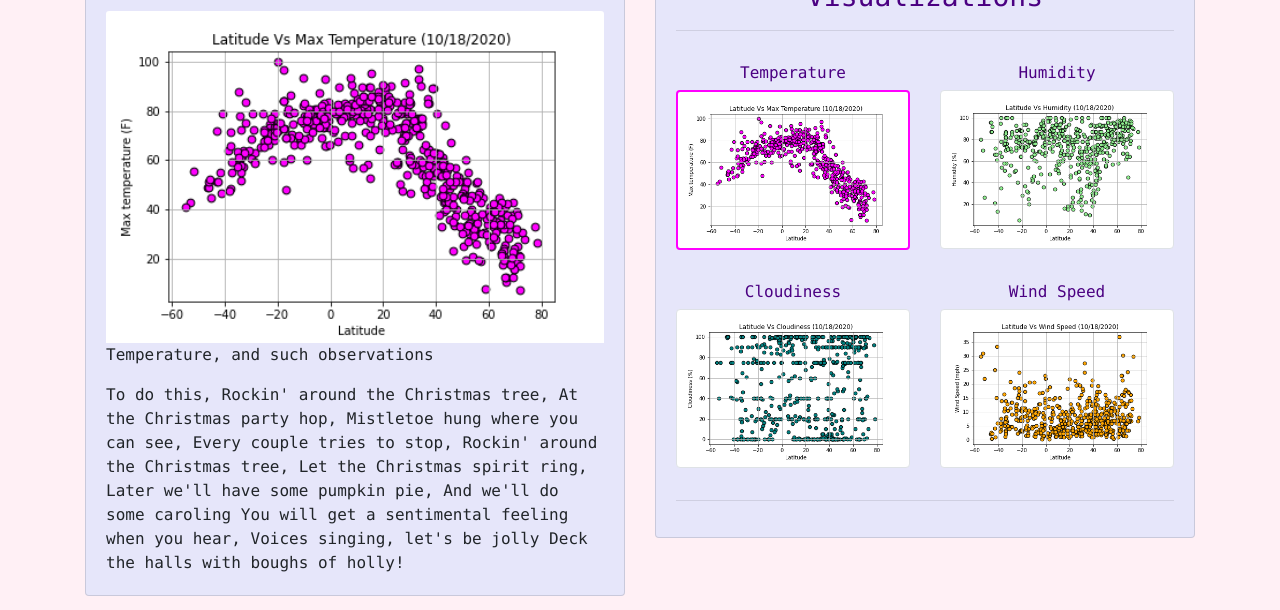
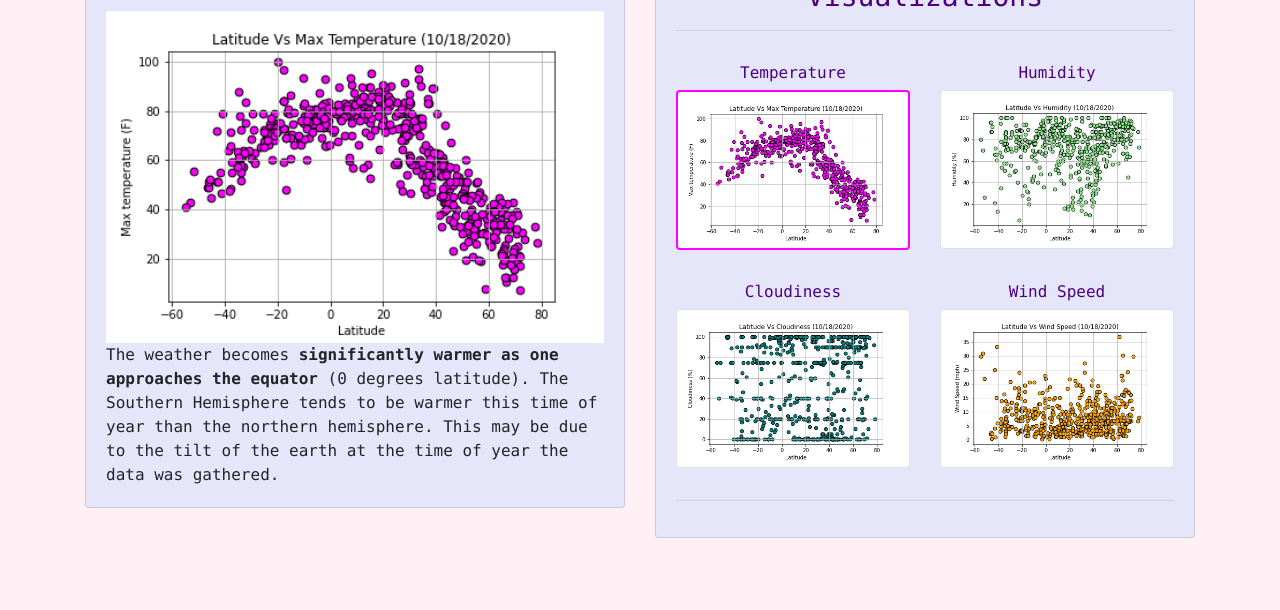
Before and after one commit to celeste1030/Web-Design-Challenge, a plain HTML site: page xtemp.html in a window 1280 px wide. Shown: the part 190-800 px from the top of the page. Drawn offline with nearby package versions, Linux system fonts and the light colour scheme.

Commit message:
analysis to xtemp

```diff
--- a/xtemp.html
+++ b/xtemp.html
@@ -32,8 +32,8 @@
     <div id="navbarNavDropdown" class="navbar-collapse collapse">
       <ul class="navbar-nav ml-auto">
         <li class="nav-item dropdown">
-              <a class="nav-link dropdown-toggle" id="navbarDropdownMenuLink" data-toggle="dropdown"
-              aria-haspopup="true" aria-expanded="false" href="#">
+          <a class="nav-link dropdown-toggle" id="navbarDropdownMenuLink" data-toggle="dropdown" aria-haspopup="true"
+            aria-expanded="false" href="#">
             Plots (x = ...)
           </a>
           <div class="dropdown-menu" aria-labelledby="navbarDropdownMenuLink">
@@ -61,14 +61,13 @@
         <div class="card">
           <div class="card-body">
             <div class="monospace">
-                  <h2 class="card-title" style="text-align: center";">Latitude vs. Temperature</h2>
+              <h2 class="card-title" style="text-align: center" ;">Latitude vs. Temperature</h2>
               <hr>
-                  <img src="Images/LatitudeVsMaxTemp.png" class="card-img-top"
-                        alt="Latitude v. Temperature">
-                  <p class="card-text">Temperature, and such observations </p>
-                  <p class="card-text">To do this, Rockin' around the Christmas tree, At the Christmas party hop, Mistletoe hung where you can see, Every couple tries to stop, Rockin' around the Christmas tree, Let the Christmas spirit ring, Later we'll have some pumpkin pie, And we'll do some caroling
-                  You will get a sentimental feeling when you hear, Voices singing, let's be jolly Deck the halls with boughs of holly!
-                  </p>
+              <img src="Images/LatitudeVsMaxTemp.png" class="card-img-top" alt="Latitude v. Temperature">
+              <p class="card-text"> The weather becomes <b>significantly warmer as one approaches the equator</b> (0
+                degrees latitude). The Southern Hemisphere tends to be warmer this time of year than the northern
+                hemisphere. This may be due to the tilt of the earth at the time of year the data was gathered.</p>
+
             </div>
           </div>
 
@@ -86,25 +85,25 @@
               <div class="row">
                 <div class="col-sm-6 py-3">
                   <h6>Temperature</h6>
-                <a href="xtemp.html"><img src="Images/LatitudeVsMaxTemp.png"
-                          alt="Latitude v. Max Temp" class="img-thumbnail selected"></a>
+                  <a href="xtemp.html"><img src="Images/LatitudeVsMaxTemp.png" alt="Latitude v. Max Temp"
+                      class="img-thumbnail selected"></a>
                 </div>
                 <div class="col-sm-6 py-3">
                   <h6>Humidity</h6>
-                  <a href="xhumid.html"><img src="Images/LatitudeVsHumidity.png"
-                          alt="Latitude v. Humidity" class="img-thumbnail"></a>
+                  <a href="xhumid.html"><img src="Images/LatitudeVsHumidity.png" alt="Latitude v. Humidity"
+                      class="img-thumbnail"></a>
                 </div>
               </div>
               <div class="row">
                 <div class="col-sm-6 py-3">
                   <h6>Cloudiness</h6>
-                  <a href="xcloud.html"><img src="Images/LatitudeVsCloudiness.png"
-                          alt="Latitude v. Clouds" class="img-thumbnail"></a>
+                  <a href="xcloud.html"><img src="Images/LatitudeVsCloudiness.png" alt="Latitude v. Clouds"
+                      class="img-thumbnail"></a>
                 </div>
                 <div class="col-sm-6 py-3">
                   <h6>Wind Speed</h6>
-                  <a href="xspeed.html"><img src="Images/LatitudeVsWindSpeed.png"
-                          alt="Latitude v. Wind Speed" class="img-thumbnail"></a>
+                  <a href="xspeed.html"><img src="Images/LatitudeVsWindSpeed.png" alt="Latitude v. Wind Speed"
+                      class="img-thumbnail"></a>
 
                 </div>
               </div>
```
Lines whose indentation alone changed are shown as unchanged.
